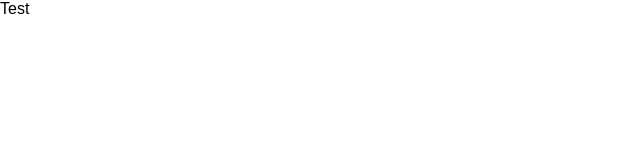
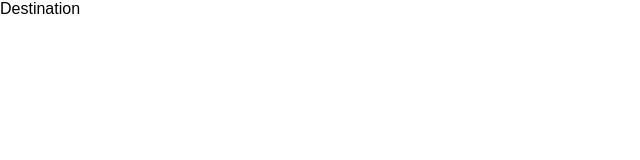
Before and after one commit to Inithar/Space-Tourism, a React (Create React App) app: page /destination in a window 1280 px wide. Shown: the top 160 px of the page, without its empty margins (0-640 px from the left). Built offline with nearby package versions, Linux system fonts and the light colour scheme.

Commit message:
added routes

```diff
--- a/package.json
+++ b/package.json
@@ -12,6 +12,7 @@
     "@types/react-dom": "^18.0.6",
     "react": "^18.2.0",
     "react-dom": "^18.2.0",
+    "react-router-dom": "^6.3.0",
     "react-scripts": "5.0.1",
     "styled-components": "^5.3.5",
     "typescript": "^4.7.4",
--- a/src/App.tsx
+++ b/src/App.tsx
@@ -1,5 +1,11 @@
 import React from 'react';
+import { Routes, Route } from 'react-router-dom';
 import { ThemeProvider } from 'styled-components';
+
+import { Crew } from './pages/crew/Crew';
+import { Destination } from './pages/destination/Destination';
+import { Home } from './pages/home/Home';
+import { Technology } from './pages/technology/Technology';
 import GlobalStyle from './styles/global.styles';
 import { theme } from './styles/theme';
 
@@ -7,7 +13,12 @@ function App() {
   return (
     <ThemeProvider theme={theme}>
       <GlobalStyle />
-      Test
+      <Routes>
+        <Route index element={<Home />} />
+        <Route path="destination" element={<Destination />} />
+        <Route path="crew" element={<Crew />} />
+        <Route path="technology" element={<Technology />} />
+      </Routes>
     </ThemeProvider>
   );
 }
--- a/src/index.tsx
+++ b/src/index.tsx
@@ -1,12 +1,15 @@
 import React from 'react';
 import ReactDOM from 'react-dom/client';
+import { BrowserRouter } from 'react-router-dom';
 import App from './App';
 import reportWebVitals from './reportWebVitals';
 
 const root = ReactDOM.createRoot(document.getElementById('root') as HTMLElement);
 root.render(
   <React.StrictMode>
-    <App />
+    <BrowserRouter>
+      <App />
+    </BrowserRouter>
   </React.StrictMode>
 );
 
--- /dev/null
+++ b/src/pages/crew/Crew.tsx
@@ -0,0 +1,5 @@
+import React from 'react';
+
+export const Crew = () => {
+  return <div>Crew</div>;
+};
--- /dev/null
+++ b/src/pages/destination/Destination.tsx
@@ -0,0 +1,5 @@
+import React from 'react';
+
+export const Destination = () => {
+  return <div>Destination</div>;
+};
--- /dev/null
+++ b/src/pages/home/Home.tsx
@@ -0,0 +1,5 @@
+import React from 'react';
+
+export const Home = () => {
+  return <div>Home</div>;
+};
--- /dev/null
+++ b/src/pages/technology/Technology.tsx
@@ -0,0 +1,5 @@
+import React from 'react';
+
+export const Technology = () => {
+  return <div>Technology</div>;
+};
```
Also changed, not shown: 1 other file (tests, documents, lock files or other folders).
